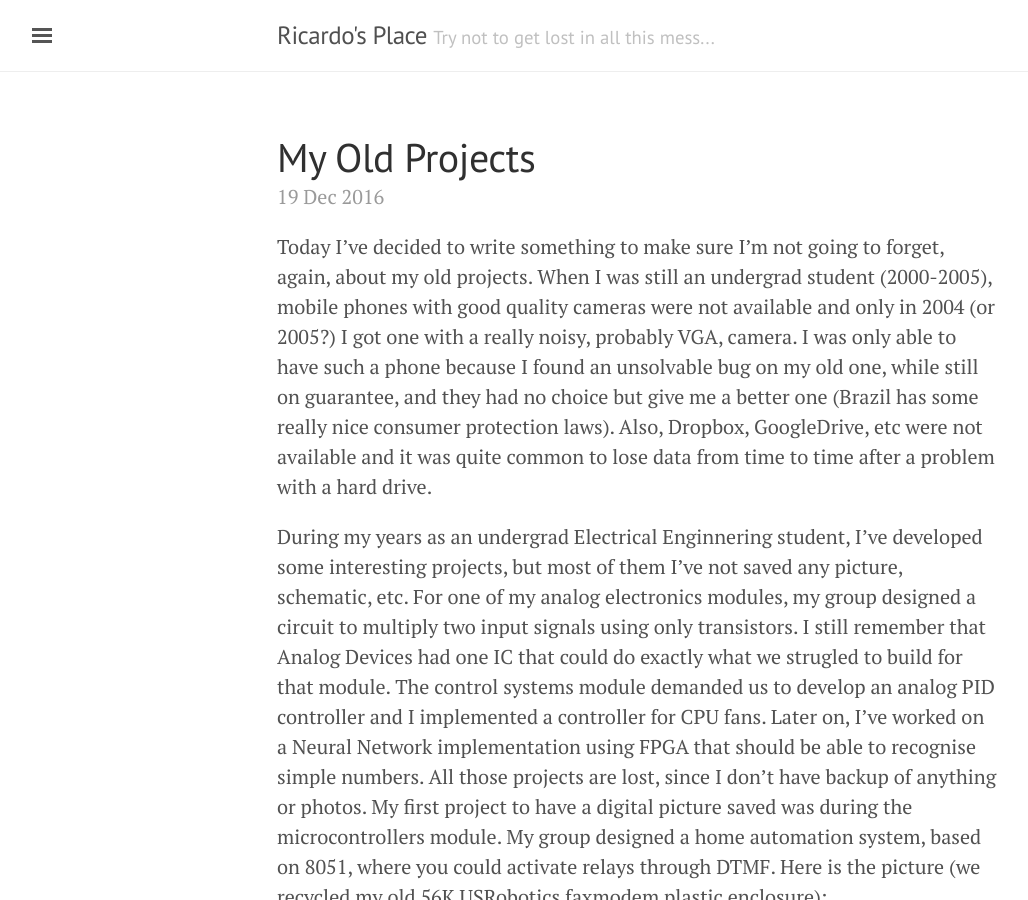
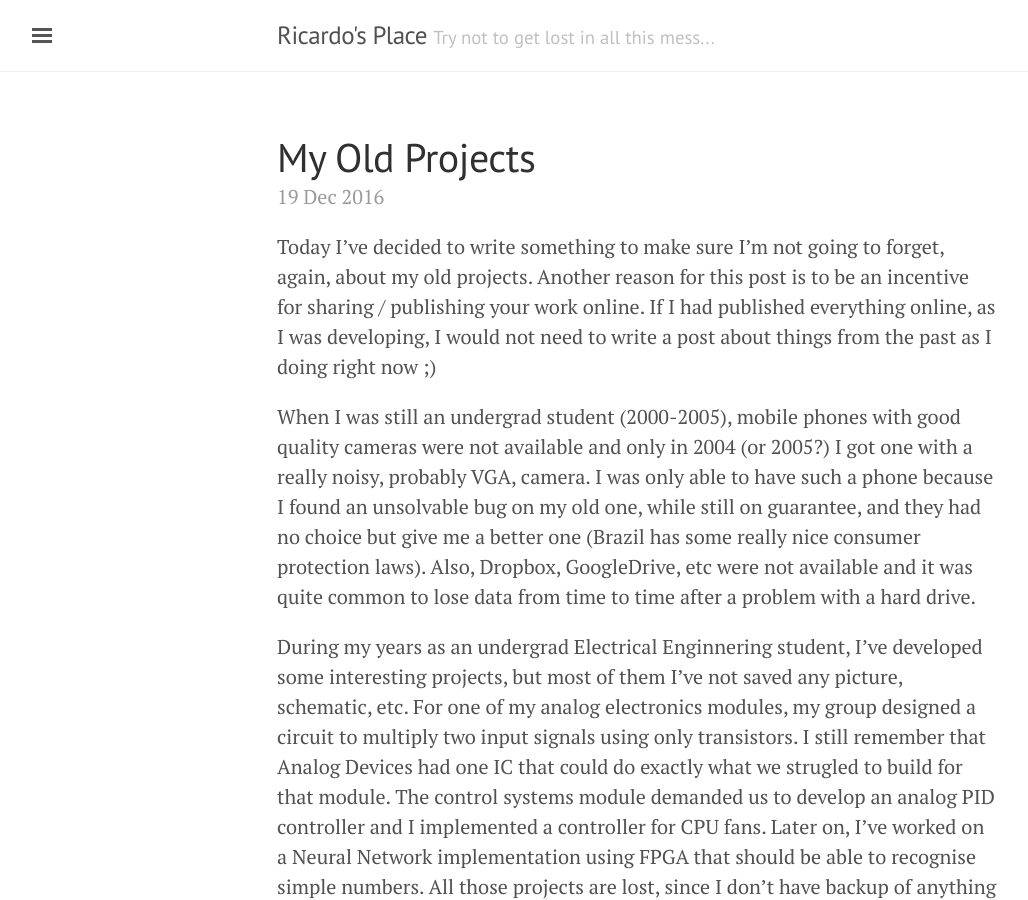
Before and after one commit to ricardodeazambuja/ricardodeazambuja.github.io, a Jekyll site: the page built from _posts/2016-12-19-old_projects.md, in a window 1280 px wide and 900 px high. Shown: the whole window, without its empty margins (3-1031 px from the left). Built offline with Jekyll 4.4.1, drawn with Linux system fonts in a browser that asks for light colours; some of the changed text lies outside the part shown.

Commit message:
Update 2016-12-19-old_projects.md

```diff
--- a/_posts/2016-12-19-old_projects.md
+++ b/_posts/2016-12-19-old_projects.md
@@ -4,7 +4,9 @@ title: My Old Projects
 category: projects
 ---
 
-Today I've decided to write something to make sure I'm not going to forget, again, about my old projects. When I was still an undergrad student (2000-2005), mobile phones with good quality cameras were not available and only in 2004 (or 2005?) I got one with a really noisy, probably VGA, camera.  I was only able to have such a phone because I found an unsolvable bug on my old one, while still on guarantee, and they had no choice but give me a better one (Brazil has some really nice consumer protection laws). Also, Dropbox, GoogleDrive, etc were not available and it was quite common to lose data from time to time after a problem with a hard drive.
+Today I've decided to write something to make sure I'm not going to forget, again, about my old projects. Another reason for this post is to be an incentive for sharing / publishing your work online. If I had published everything online, as I was developing, I would not need to write a post about things from the past as I doing right now ;)
+
+When I was still an undergrad student (2000-2005), mobile phones with good quality cameras were not available and only in 2004 (or 2005?) I got one with a really noisy, probably VGA, camera.  I was only able to have such a phone because I found an unsolvable bug on my old one, while still on guarantee, and they had no choice but give me a better one (Brazil has some really nice consumer protection laws). Also, Dropbox, GoogleDrive, etc were not available and it was quite common to lose data from time to time after a problem with a hard drive.
 
 During my years as an undergrad Electrical Enginnering student, I've developed some interesting projects, but most of them I've not saved any picture, schematic, etc. For one of my analog electronics modules, my group designed a circuit to multiply two input signals using only transistors. I still remember that Analog Devices had one IC that could do exactly what we strugled to build for that module. The control systems module demanded us to develop an analog PID controller and I implemented a controller for CPU fans. Later on, I've worked on a Neural Network implementation using FPGA that should be able to recognise simple numbers. All those projects are lost, since I don't have backup of anything or photos. My first project to have a digital picture saved was during the microcontrollers module. My group designed a home automation system, based on 8051, where you could activate relays through DTMF. Here is the picture (we recycled my old 56K USRobotics faxmodem plastic enclosure):
 ![DARVIT]({{ site.url }}/public/DARVIT_2.jpg)
@@ -28,3 +30,5 @@ In 2011, I started my Master's degree in Electrical Engineering / Automation. At
 ![Shaker]({{ site.url }}/public/shaker_2.png)
 ![Shaker]({{ site.url }}/public/shaker_3.png)
 ![My workbench]({{ site.url }}/public/ExperimentoBancada.jpg)
+
+I've only really learned about sharing and publishing things online during my Ph.D, but not at the first year! I don't know why, but I had this silly feeling that I should not publish my work online. I only managed to learn when I finished the first version of my Spiking Neural Network simulator and started using Github. Now, I really don't care if it is unfinished, badly documented or it's simply not so a great piece of code, I publish everything online as soon as possible :D
```
